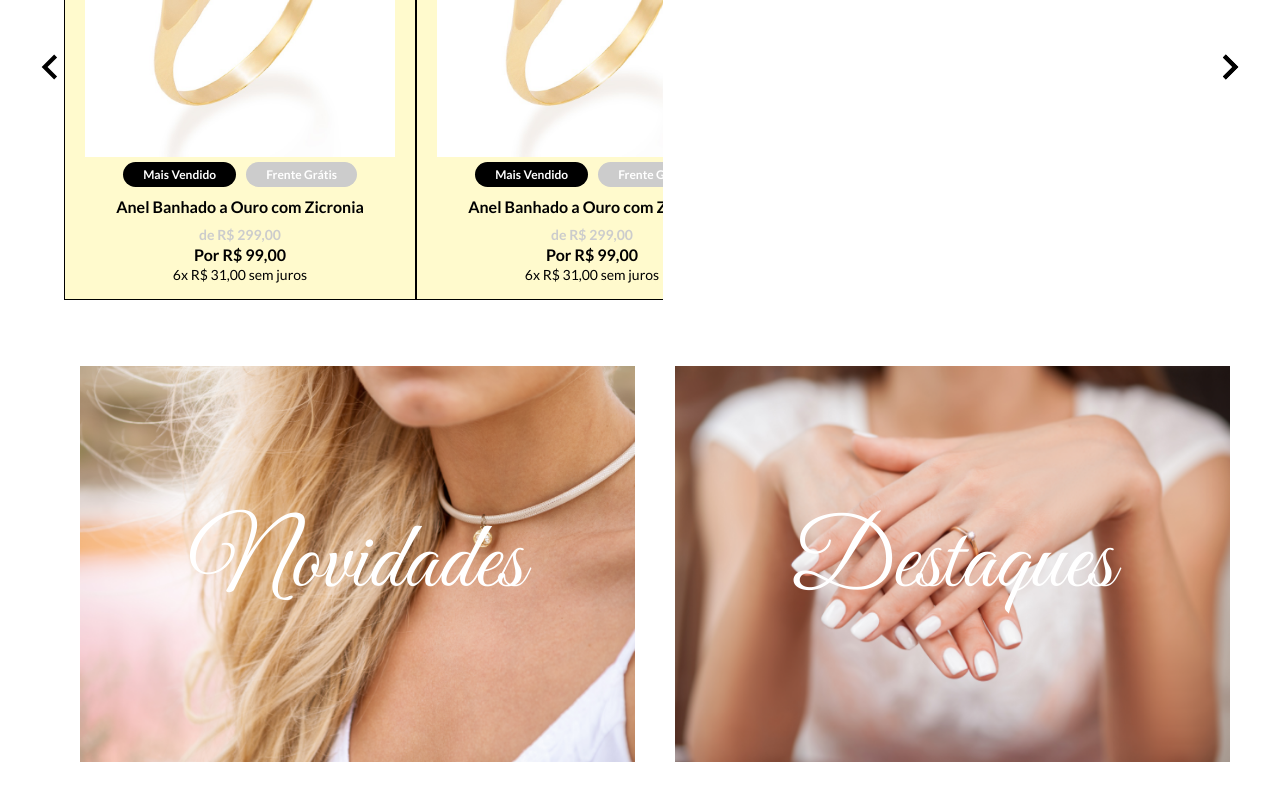
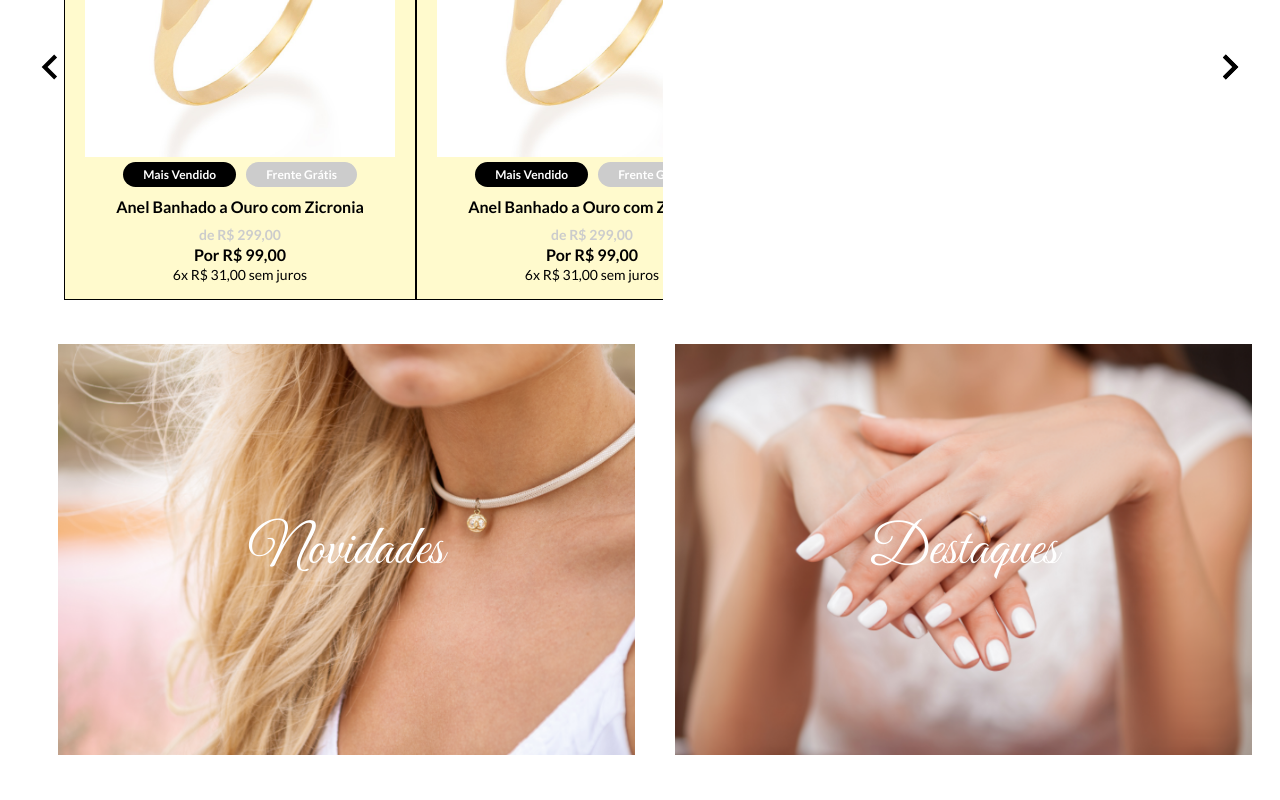
Before and after one commit to hidylima/challenge-auaha, a React (Create React App) app: page / in a window 1280 px wide. Shown: the part 1877-2677 px from the top of the page. Built offline with nearby package versions, Linux system fonts and the light colour scheme.

Commit message:
Modification of .css Presentation

```diff
--- a/src/components/Presentation/style.ts
+++ b/src/components/Presentation/style.ts
@@ -3,7 +3,7 @@ import styled from "styled-components";
 export const SectionContainer = styled.section`
   width: 100%;
   margin: 0 auto;
-  padding: 50px;
+  padding: calc(8px + 1.5625vw);
 `;
 
 export const PresentationContainer = styled.section`
@@ -68,7 +68,7 @@ export const PresentationWrapper = styled.article`
     align-items: center;
     justify-content: center;
     font-family: "Great Vibes", cursive;
-    font-size: 6rem;
+    font-size: clamp(1rem,1rem + 10vw,3.5em);
     color: #fff;
   }
 `;
```
